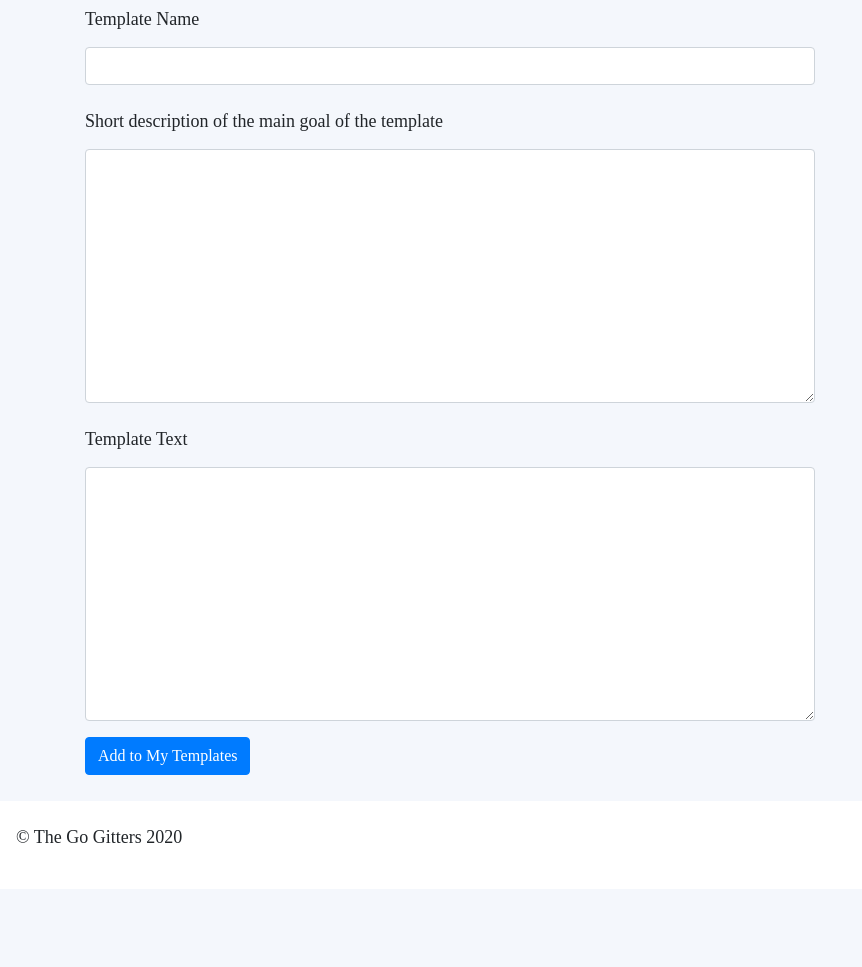
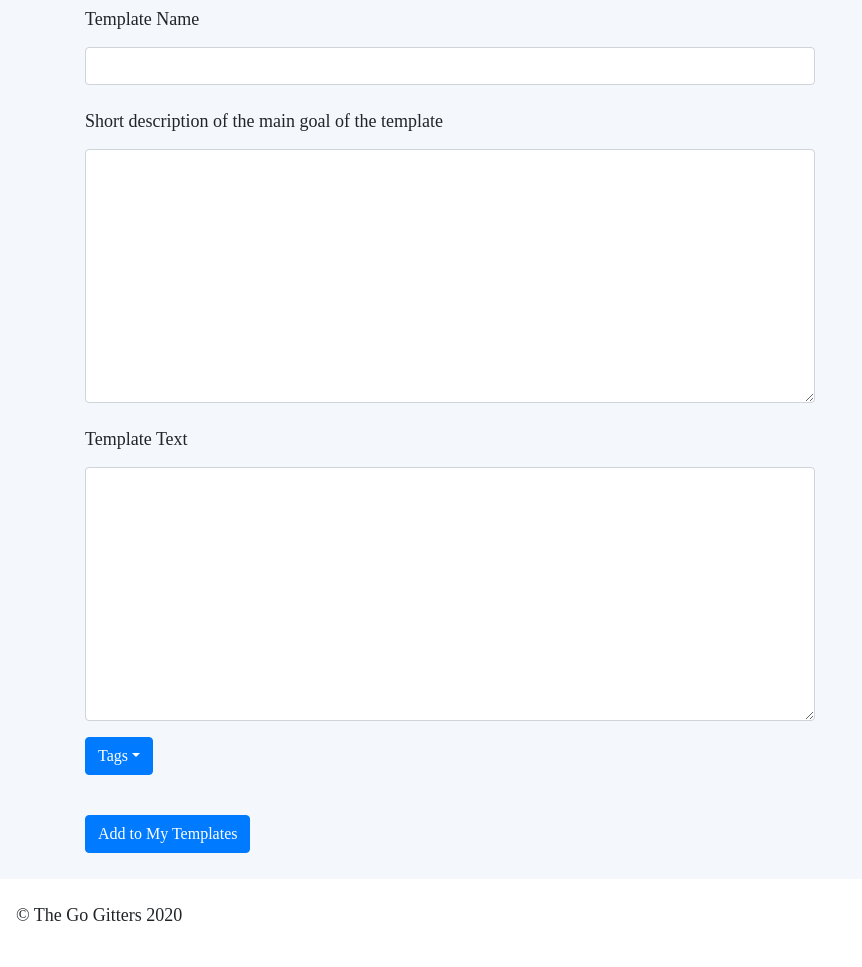
Before and after one commit to AnthonyEsquivel/CivicConnect, a Django app: page /createTemp/ in a window 1280 px wide. Shown: the part 189-1156 px from the top of the page, without its empty margins (0-862 px from the left). Before the commit the page ends 1032 px from the top, so only its background shows below. Run offline with Django 3.2, Linux system fonts and the light colour scheme; the visitor is signed in with stand-in values (Sample User, id 1); some libraries are stand-ins or nearby versions.

Commit message:
Tags added to templates

```diff
--- a/mainapp/templates/mainapp/createTemp.html
+++ b/mainapp/templates/mainapp/createTemp.html
@@ -34,6 +34,21 @@
           <input type="checkbox" class="form-check-input" value="">Submit for Review</label>
     </div>
     -->
+    <button class="btn btn-primary dropdown-toggle mr-4" type="button" data-toggle="dropdown" aria-haspopup="true"
+    aria-expanded="false">Tags</button>
+    <div class="dropdown-menu">
+        {% for t in tags %}
+        <a class="dropdown-item">
+        <div class="custom-control custom-checkbox">
+            <input type="checkbox" class="custom-control-input" id="{{t}}" name="{{t}}">
+            <label class="custom-control-label" for="{{t}}">{{t}}</label>
+        </div>
+        </a>
+        {% endfor %}
+    </div>
+    <br>
+    <br>
+
     <!--Submit Template Button-->
     <button type="submit" class="btn btn-primary">Add to My Templates</button>
 </form>
--- a/mainapp/templates/mainapp/editProfile.html
+++ b/mainapp/templates/mainapp/editProfile.html
@@ -18,8 +18,9 @@
         <span class="helper-text red-text" data-error="Please enter a valid address" data-success="Great!"><br></span>
     </div>
 
-    <button class="btn btn-primary dropdown-toggle mr-4" type="button" data-toggle="dropdown" aria-haspopup="true" aria-expanded="false">Basic dropdown</button>
-    <div class="dropdown-menu">
+    <label>Choose new issues to add to your profile or choose issues already on your profile to remove from your profile.</label>
+    <button class="btn btn-primary dropdown-toggle mr-4" type="button" data-toggle="dropdown" aria-haspopup="true" aria-expanded="false">Issues</button>
+    <div class="dropdown-menu-right">
         {% for i in issues %}
         <a class="dropdown-item">
         <div class="custom-control custom-checkbox">
--- a/mainapp/templates/mainapp/profile.html
+++ b/mainapp/templates/mainapp/profile.html
@@ -21,9 +21,9 @@
                     <a>Name: {{ user.get_full_name }} </a><br>
                     <a>Email: {{user.email}}</a><br>
                     <a>Address: {{address}}</a><br>
-                    <a>My Issues:</a>
+                    <a>My Issues: | </a>
                     {% for i in issues %}
-                        <a>{{i}}, </a>
+                        <a>{{i}} | </a>
                     {% endfor %}
                 </div>
             </div>
--- a/mainapp/templates/mainapp/tempPage.html
+++ b/mainapp/templates/mainapp/tempPage.html
@@ -2,6 +2,10 @@
 {% block content %}
   <h1 id="tempsubj">{{template.temp_name}}</h1>
   <h3>{{template.temp_description}}</h3>
+  <a>Tags: | </a>
+  {% for t in tags %}
+      <a>{{t}} | </a>
+  {% endfor %}
   <h3>Template Message: </h3>
   <p id="templatetext">{{template.temp_text}}</p>
   {% if template.owner == user %}
--- a/mainapp/views.py
+++ b/mainapp/views.py
@@ -44,8 +44,10 @@ def profile(request):
         request.user.myuser.save()
     try:
         issues = request.user.myuser.issues.all()
+        if len(issues) == 0:
+            issues = ["Go to edit profile to add issues that are important to you"]
     except:
-        issues = False
+        issues = ['No Issues']
     # reference to user data on profile page (incase of empty form)
     try:
         address = request.user.myuser.address
@@ -111,7 +113,10 @@ def edit_profile(request):
             i += 1
             if tag in request.POST:
                 t = get_object_or_404(Tags, id=i)
-                request.user.myuser.issues.add(t)
+                if t in request.user.myuser.issues.all():
+                    request.user.myuser.issues.remove(t)
+                else:
+                    request.user.myuser.issues.add(t)
 
         request.user.myuser.save()
         request.user.save()
@@ -123,6 +128,7 @@ def edit_profile(request):
     return render(request, "mainapp/editProfile.html", context= {'user':request.user,"address": address, 'issues':issues})
 
 def makeTemplate(request):
+    tags = ['Climate Change', 'Racial Justice', 'Healthcare']
     if request.method == 'POST':
         form = TemplateForm(request.POST)
         if form.is_valid():
@@ -132,8 +138,15 @@ def makeTemplate(request):
         postTemp = request.POST.get("temp_text")
         newTemplate = Template(temp_name=postName, temp_description=postDesc, temp_text=postTemp, owner=request.user)
         newTemplate.save()
+        i = 0
+        for tag in tags:
+            i += 1
+            if tag in request.POST:
+                t = get_object_or_404(Tags, id=i)
+                newTemplate.tags.add(t)
+        newTemplate.save()
         return redirect('/profile')
-    return render(request, 'mainapp/createTemp.html', context={'form': TemplateForm})
+    return render(request, 'mainapp/createTemp.html', context={'form': TemplateForm, 'tags':tags})
 
 
 def browseTemplates(request):
@@ -146,6 +159,9 @@ def browseTemplates(request):
 
 def templatePage(request, id):
     template = get_object_or_404(Template, id=id)
+    tags = template.tags.all()
+    if len(tags) == 0:
+        tags =["None"]
     if request.method == 'POST' and 'publish' in request.POST:
         template.public = True
         template.save(update_fields=["public"])
@@ -196,7 +212,8 @@ def templatePage(request, id):
                                                               'template': template,
                                                               'form': ContactForm, "address": address,
                                                               "representatives": representatives,
-                                                              'test_representatives': test_representatives})
+                                                              'test_representatives': test_representatives,
+                                                              'tags':tags})
 
 def logout_view(request):
     # commented out bc it was an error
```
